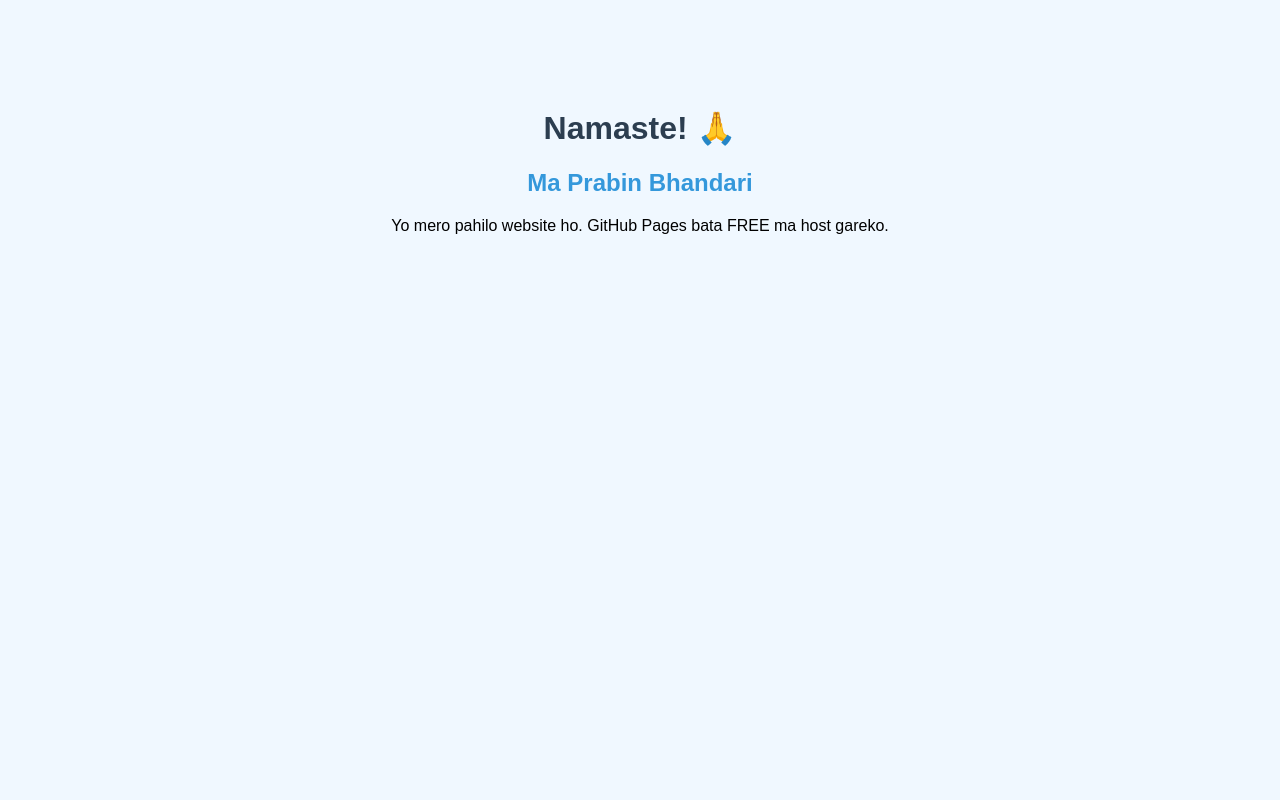
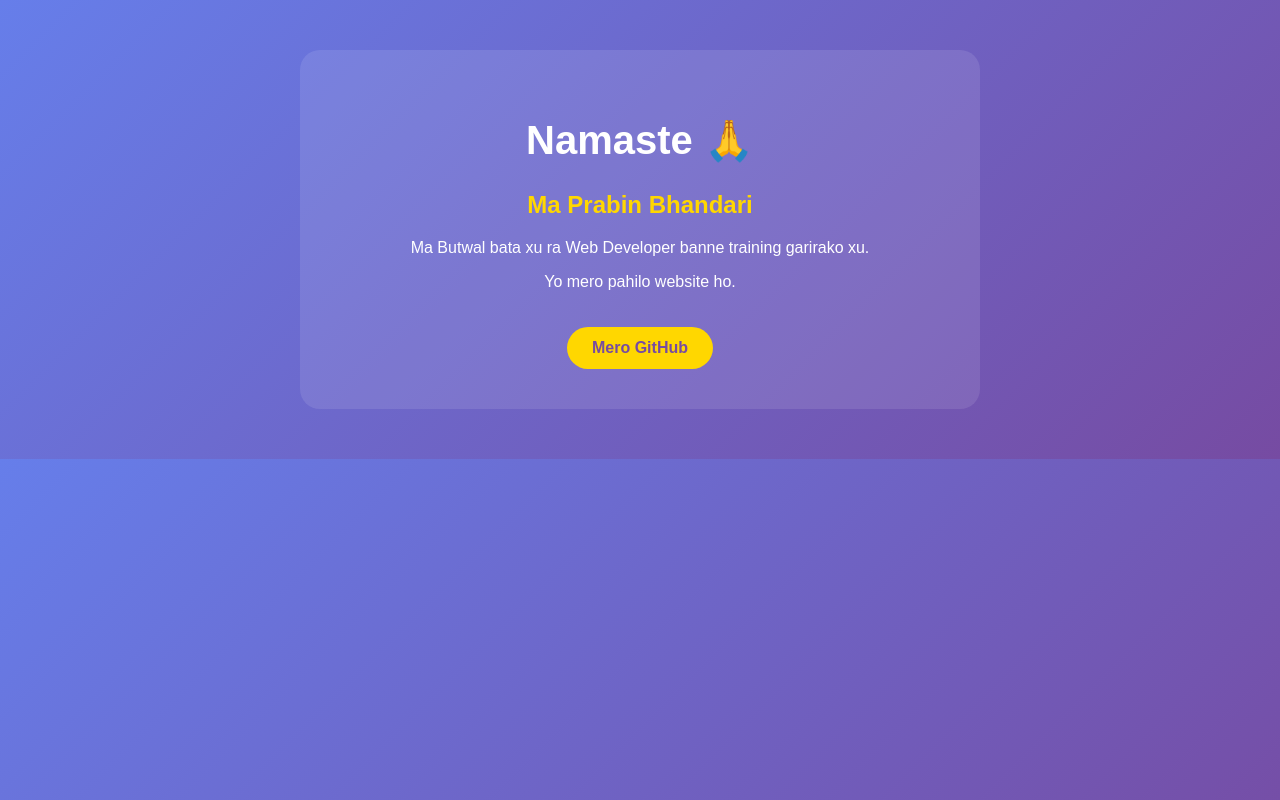
Before and after one commit to bhandariprabinsgle-max/i, a plain HTML site: page index.html in a window 1280 px wide. Drawn offline with Linux system fonts and the light colour scheme.

Commit message:
Rename Index.html to index.html
Updated the HTML structure and styles for improved presentation.

```diff
--- a/index.html
+++ b/index.html
@@ -1,16 +1,46 @@
 <!DOCTYPE html>
-<html>
+<html lang="ne">
 <head>
-    <title>Mero Pahilo Website</title>
+    <meta charset="UTF-8">
+    <meta name="viewport" content="width=device-width, initial-scale=1.0">
+    <title>Prabin Bhandari - Portfolio</title>
     <style>
-        body {text-align:center; font-family: Arial; padding-top: 80px; background: #f0f8ff;}
-        h1 {color: #2c3e50;}
-        h2 {color: #3498db;}
+        body {
+            font-family: Arial, sans-serif;
+            background: linear-gradient(135deg, #667eea 0%, #764ba2 100%);
+            color: white;
+            text-align: center;
+            margin: 0;
+            padding: 50px 20px;
+        }
+        .container {
+            background: rgba(255,255,255,0.1);
+            padding: 40px;
+            border-radius: 20px;
+            max-width: 600px;
+            margin: auto;
+        }
+        h1 { font-size: 2.5em; }
+        h2 { color: #ffd700; }
+        .btn {
+            background: #ffd700;
+            color: #764ba2;
+            padding: 12px 25px;
+            border-radius: 30px;
+            text-decoration: none;
+            font-weight: bold;
+            display: inline-block;
+            margin-top: 20px;
+        }
     </style>
 </head>
 <body>
-    <h1>Namaste! 🙏</h1>
-    <h2>Ma Prabin Bhandari</h2>
-    <p>Yo mero pahilo website ho. GitHub Pages bata FREE ma host gareko.</p>
+    <div class="container">
+        <h1>Namaste 🙏</h1>
+        <h2>Ma Prabin Bhandari</h2>
+        <p>Ma Butwal bata xu ra Web Developer banne training garirako xu.</p>
+        <p>Yo mero pahilo website ho.</p>
+        <a href="https://github.com/Prabin321" class="btn">Mero GitHub</a>
+    </div>
 </body>
 </html>
```
